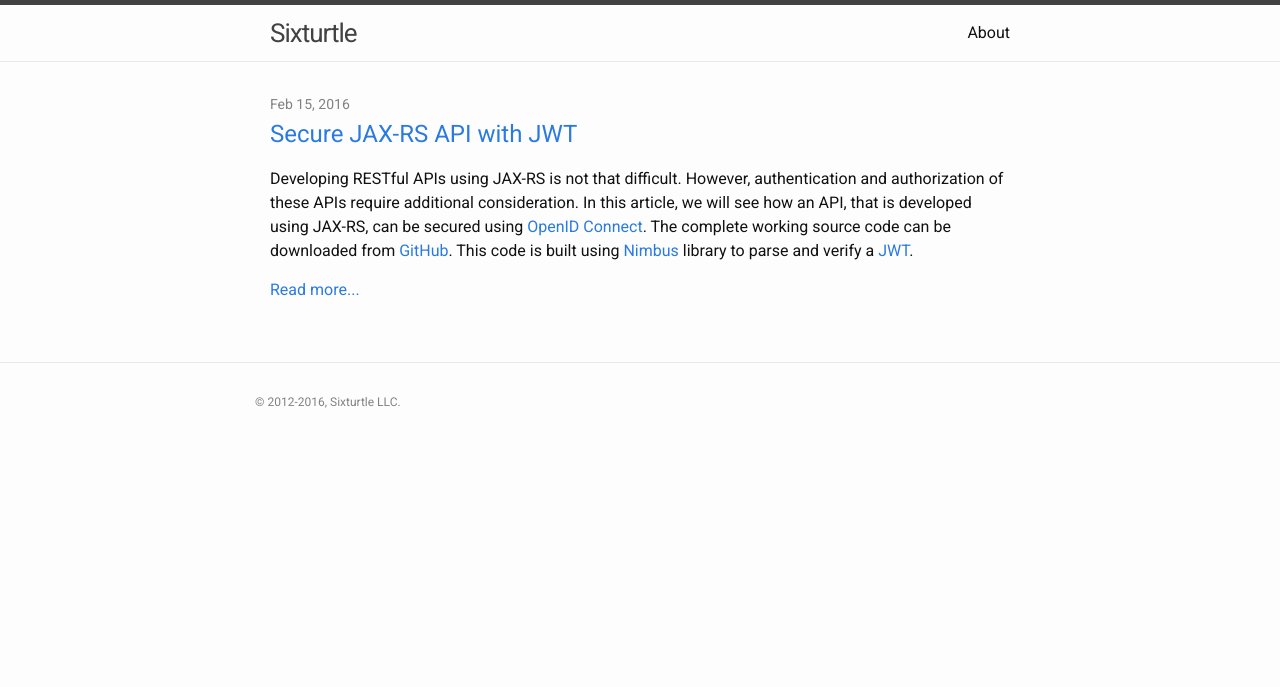
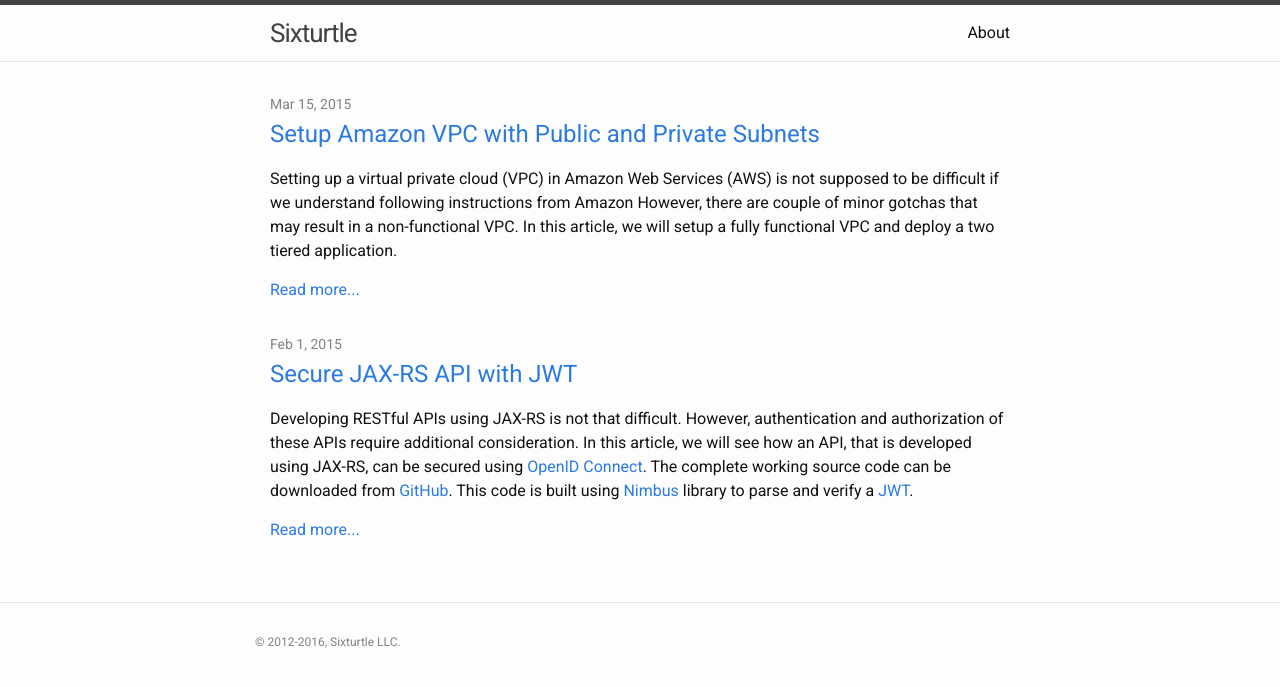
Before and after one commit to sixturtle/sixturtle.github.io, a Jekyll site: the page built from index.html, in a window 1280 px wide. Shown: the top 687 px of the page. Built offline with Jekyll 4.4.1, drawn with Linux system fonts in a browser that asks for light colours; some of the changed lines change nothing that is shown.

Commit message:
VPC blog update

```diff
--- a/_posts/2016-02-15-secure-jax-rs-api-with-jwt.markdown
+++ b/_posts/2015-02-01-secure-api-with-jwt.markdown
@@ -1,7 +1,7 @@
 ---
 layout: post
 title:  "Secure JAX-RS API with JWT"
-date:   2016-02-15 14:05:48 -0500
+date:   2015-02-01 14:05:48 -0500
 categories: blog
 ---
 Developing RESTful APIs using JAX-RS is not that difficult. However, authentication
--- /dev/null
+++ b/_posts/2015-03-15-setup-amazon-vpc.markdown
@@ -0,0 +1,182 @@
+---
+layout: post
+title:  "Setup Amazon VPC with Public and Private Subnets"
+date:   2015-03-15 14:05:48 -0500
+categories: blog
+---
+Setting up a virtual private cloud (VPC) in Amazon Web Services (AWS) is not
+supposed to be difficult if we understand following instructions from Amazon
+However, there are couple of minor gotchas that may result in a non-functional
+VPC. In this article, we will setup a fully functional VPC and deploy a two
+tiered application.
+
+* [Amazon Elastic Beanstalk Guide - VPC Basic](http://docs.aws.amazon.com/elasticbeanstalk/latest/dg/vpc-basic.html)
+* [Amazon VPC Guide](http://docs.aws.amazon.com/AmazonVPC/latest/GettingStartedGuide/ExerciseOverview.html)
+
+
+# 1. VPC Model
+
+Suppose we have a multi-tiered application which needs to be deployed as follows.
+
+    VPC Network (10.0.0.0/16)
+        public subnet (10.0.0.0/24)  - AZ 1
+            - Elastic Load Balancer (DNS Name)
+            - NAT Instance + Bastion host (public Elastic IP)
+        private subnet (10.0.1.0/24) - AZ 1
+            - Web/Application Server (private IP only)
+            - Amazon RDS HA Database (DNS Name)
+        private subnet (10.0.2.0/24) - AZ 2
+            - Amazon RDS HA Database (DNS Name)
+
+
+![VPC Diagram](/res/aws-vpc.png)
+
+
+From the VPC Dashboard, click `Start VPC Wizard` and choose `VPC with Public and
+Private Subnets`.
+
+The wizard pre-populates VPC form with a default network of 10.0.0.0/16,
+a public subnet (10.0.0.0/24) and a private subnet (10.0.1.0/24).
+
+These CIDR blocks can be changed to use other IP address patterns,
+e.g. 172.0.0.0 or 192.168.0.0. There are various subnet calculators available
+online to help configure subnets. The VPC console does subnet validation and
+would not allow invalid subnet definition.
+
+**Subnets and Availability Zones** - Let's choose the same availability zones
+for both public and private subnets.
+
+**NAT gateway** - very critical and required piece to allow Elastic
+Beanstalk or ECS to get statistics from EC2 instances running in the private
+subnet.
+
+`Use a NAT instance instead` option will create an EC2 instance with a NAT
+interface in the public subnet. This EC2 instance can be used as a
+bastion host to SSH to the public subnet and then jump to private subnet.
+
+*Note*: This version of NAT gateway would not be listed under VPC Dashboard->
+NAT Gateway but can be found under EC2 Dashboard->Network Interfaces.
+
+`Use a NAT gateway instead` option needs us to provide an Elastic IP Allocation ID,
+which can be obtained from EC2 Dashboard->Elastic IP. We may need to allocate
+a new EIP for the VPC if there isn't a spare one.
+
+**S3 Endpoint** - If EC2 instances need access to files from S3 buckets then we
+need to setup an S3 endpoint. We have option to limit S3 bucket access to private
+,public or both subnets.
+
+
+The VPC wizard will automatically create following resources -
+
+* an internet gateway (IGW),
+* a NAT gateway,
+* two subnets (one public and one private),
+* two route tables (public route that connects to IGW and private route that connects to NAT gateway)
+* a default security group for VPC.
+
+One route table is by default associated to the public subnet and we can call it
+public route. We need to attach private subnet to the other route table and call
+it private route. The private route is the `main` route. The public route is
+pre-configured with route to the internet gateway and the private route is
+pre-configured with route to the NAT gateway.
+
+**Security Groups** - There should be just one default security group created for
+the VPC. The inbound rule for this VPC allows all traffic from within network.
+Meaning if we attach this security group to two EC2 instances, those two instances
+can communicate to each other on any port. Let's call it a public security group
+and edit the inbound rule to allow SSH connection from anywhere (0.0.0.0/0).
+*Note:* This security group is already applied to the NAT instance which is also
+our bastion host.
+
+    inbound:
+      SSH from outside network
+      All traffic from within this security group (default)
+    outbound:
+      All traffic to anywhere (default)
+
+Let's create one more security group and call it a private security group or
+instance security group. Make sure to pick the right VPC. We will use this
+security group for EC2 instances created in the private subnet. So let's
+configure the inbound and outbound rules.
+
+    inbound:
+      SSH from public security group
+      All traffic from within this security group
+    outbound:
+      All traffic to anywhere (default)
+
+This completes our typical VPC setup. However, for Amazon RDS we need to augment
+our VPC.
+
+
+**Amazon RDS Subnet Group** -
+
+Amazon RDS requires a minimum of two availability zones. Since we created both
+subnets in the same availability zones, now we need to create another private
+subnet (10.0.2.0/24) under newly created VPC but choose different availability
+zone. Attach this subnet to the private route table. So private route now has
+two private subnets associated.
+
+From the Amazon RDS Dashboard->Subnet Group, create a subnet group that would
+include two private subnets from two different availability zones. Make sure to select
+the right VPC and add both private subnets. We can click on `add all the subnets`
+and then remove the public subnet (10.0.0.0/24) or add one private subnet at a time.
+
+*Note:* This RDS subnet group will be used while creating an RDS instance.
+
+
+# 2. Configure Database in Private Subnet
+
+From Amazon RDS Dashboard->Instances->Launch DB Instance->Select DB Engine, create
+a database. In the `Network & Security` part of the DB creation wizard, select right VPC
+and the RDS subnet group created for this VPC. Also select `private` VPC security
+group created above. We have option to pick availability zone based on the subnet
+group. For development, we can select just one availability zone (same as our
+public subnet's zone) to keep everything in one zone.
+
+The wizard will create an RDS instance in the private subnet and provide the DB URL
+and port number for JDBC configuration in the application/web server.
+
+
+# 3. Deploy application in Private Subnet with ELB in Public Subnet
+
+There are multiple ways to deploy an application to AWS (e.g. direct EC2 instance
+, EC2 Container Services, Elastic Beanstalk etc.), but we are going to just focus
+on Elastic Beanstalk deployment method using Web console. The idea is to show how
+to choose VPC, private subnet and security group.
+
+From Elastic Beanstalk Web Console follow `Create New Application->New Environment->Web
+Server Environment->Create Web Sever` with following remarks.
+
+On the `Environment Type` screen, choose predefined configuration for the application and then
+select `Load Balancing & Auto Scaling` for the environment type.
+
+On the `Additonal Resources` screen, check `Create this environment inside a VPC`
+but do not check the RDS option as we have already created database.
+
+On the `VPC Configuration` screen, select the right VPC, uncheck `Associate
+Public IP Address`, select ELB in the public subnet (10.0.0.0/24) and EC2 in the
+private subnet (10.0.1.0/24), select VPC security group as private security group
+created above and select ELB external (internet) facing.
+
+The wizard will deploy application in the ECS environment with a Load Balancer
+and Auto Scaling group.
+
+***Note:** The security groups are not directly tied to any subnet but are applied to
+resources like EC2 instances, ELB, Auto Scaling Group etc. The inbound and outbound
+rules of the applied security group control the traffic to/from these resources.
+Depending upon how these resources are created, Amazon may create new security group
+and apply to the resource, especially for ELB and ASG. We need to tweak the inbound
+and outbound rules of these new security groups to allow traffic flow from/to the
+EC2 instances. For example, if our application server runs at port 8080 but ELB
+listener is configured to map input port 80 to the instance port 8080 then we
+need to update the security group of the EC2 instance to allow traffic from ELB at
+port 8080.*
+
+***Note:** Since our private security group allows all traffic from within the same group,
+the application/web server should not have any trouble connecting to the database. If
+application server is unable to connect to the database then check the security groups
+applied to the database instance and EC2 instance running the application. Both should
+have the same security group but for some reason if we accidently let the wizard auto create
+a security group for RDS then just tweak the firewall rules of RDS security group to
+allow traffic from the security group of EC2 instance.*
```
Also changed, not shown: res/aws-vpc.png (added).
